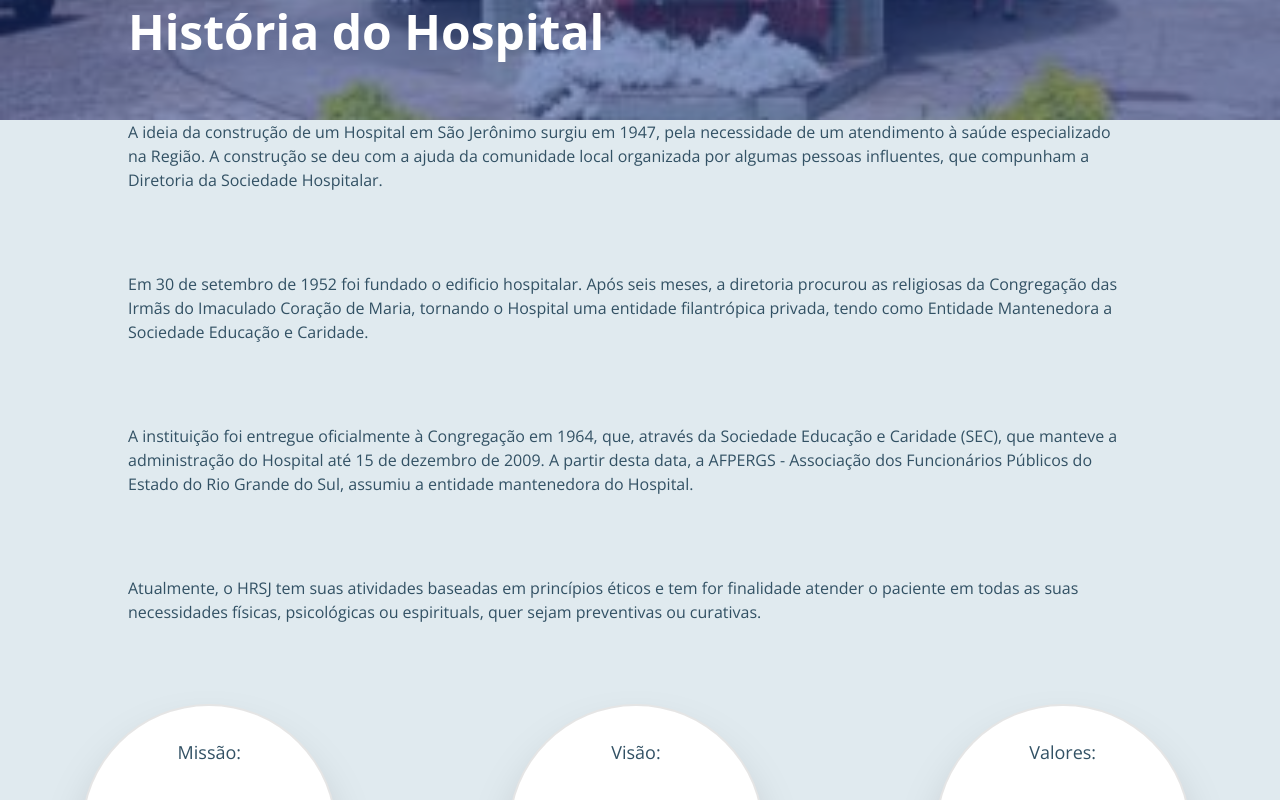
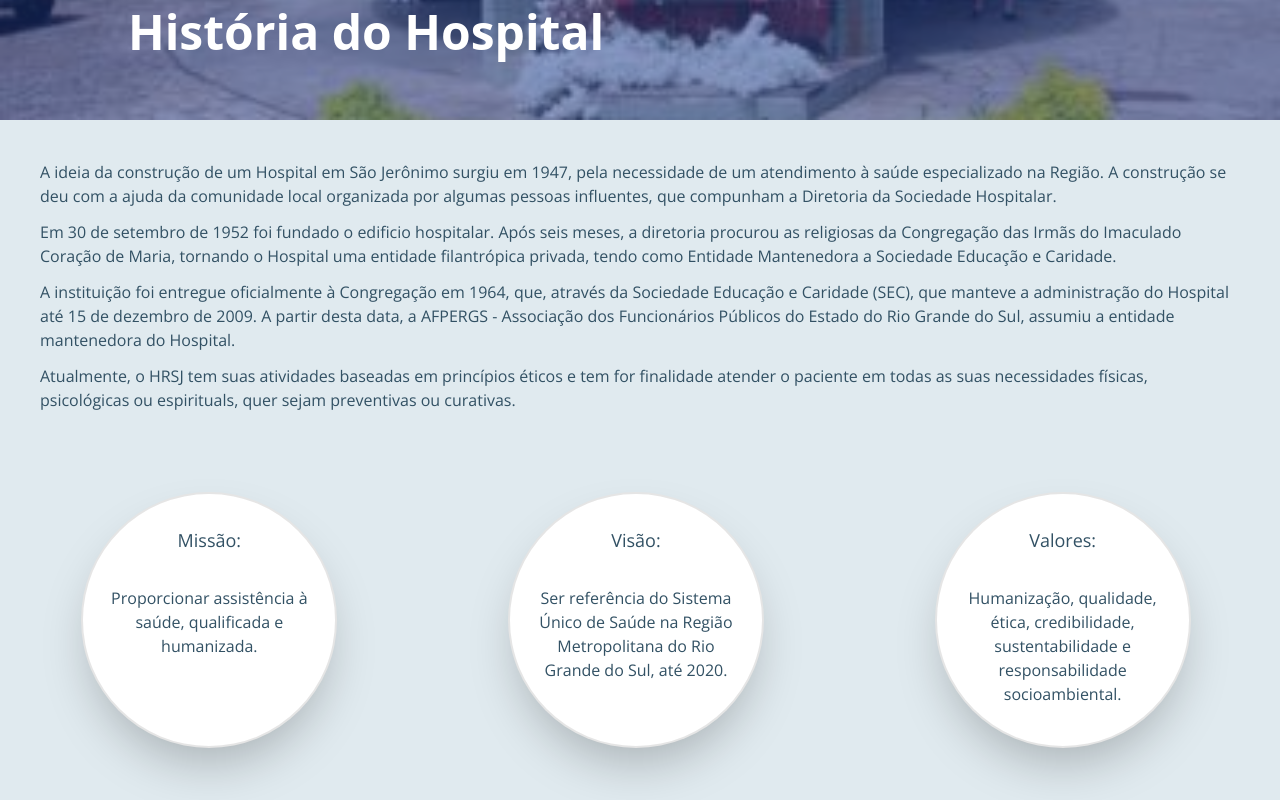
Before and after one commit to PabloAirez/site-hsjeronimo, a React (Vite) app: page /historia in a window 1280 px wide. Shown: the part 360-1160 px from the top of the page. Built offline with nearby package versions, Linux system fonts and the light colour scheme; no server answers.

Commit message:
Corrigindo textos dos convenios

```diff
--- a/src/components/Paragraph.jsx
+++ b/src/components/Paragraph.jsx
@@ -7,7 +7,7 @@ const Paragraph = ({title, text, classNameText, classNameTitle, hover}) => {
        {
          title && <p className={`font-body text-primaryColor mt-16 sm:ml-32 ml-10 sm:mr-40 mr-10 text-body  text-subtitle mb-4 ${classNameTitle} group-hover:${hover}`}>{title}</p>
        }
-        <p className={`font-body text-primaryColor mb-20 sm:ml-32 ml-10 sm:mr-40 mr-10 ${classNameText} group-hover:${hover}`}>{text}</p>
+        <p className={`font-body text-primaryColor ${classNameText} group-hover:${hover}`}>{text}</p>
     </>
   )
 }
--- a/src/pages/Convenios.jsx
+++ b/src/pages/Convenios.jsx
@@ -17,8 +17,8 @@ const Convenios = () => {
     <>
     <Banner title={"Convênios e Planos"} backgroundImage={backgroundImage}></Banner>
 
-      <Carrossel cards={planosSaude} classNameCard={"mt-10 h-1/4"} rounded={true} classNameText={"sm:ml-0 sm:mr-0 sm:w-full text-center p-10"}></Carrossel>
-      <Paragraph classNameText={"text-center"} text={"(Obs.: somente o paciente beneficiado de Afpergs + IPE tem direito à internação de emergência)."}></Paragraph>
+      <Carrossel cards={planosSaude} classNameCard={"mt-10 h-1/4"} rounded={true} classNameText={" sm:ml-0 sm:mr-0 sm:w-full  text-center p-10 "}></Carrossel>
+      <Paragraph classNameText={"text-center mb-16"} text={"(Obs: somente o paciente beneficiado de Afpergs + IPE tem direito à internação de emergência)."}></Paragraph>
       <div className="flex flex-row justify-center flex-wrap">
           {
             convenios.map((convenio)=>(
--- a/src/pages/Historia.jsx
+++ b/src/pages/Historia.jsx
@@ -25,14 +25,14 @@ const Historia = () => {
   return (
     <>
     <Banner title={"História do Hospital"} backgroundImage={backgroundImage}></Banner>
-    <Paragraph text={"A ideia da construção de um Hospital em São Jerônimo surgiu em 1947, pela necessidade de um atendimento à saúde especializado na Região. A construção se deu com a ajuda da comunidade local organizada por algumas pessoas influentes, que compunham a Diretoria da Sociedade Hospitalar."}></Paragraph>
-    <Paragraph text={"Em 30 de setembro de 1952 foi fundado o edificio hospitalar. Após seis meses, a diretoria procurou as religiosas da Congregação das Irmãs do Imaculado Coração de Maria, tornando o Hospital uma entidade filantrópica privada, tendo como Entidade Mantenedora a Sociedade Educação e Caridade."}></Paragraph>
-    <Paragraph text={"A instituição foi entregue oficialmente à Congregação em 1964, que, através da Sociedade Educação e Caridade (SEC), que manteve a administração do Hospital até 15 de dezembro de 2009. A partir desta data, a AFPERGS - Associação dos Funcionários Públicos do Estado do Rio Grande do Sul, assumiu a entidade mantenedora do Hospital."}></Paragraph>
-    <Paragraph text={"Atualmente, o HRSJ tem suas atividades baseadas em princípios éticos e tem for finalidade atender o paciente em todas as suas necessidades físicas, psicológicas ou espirituals, quer sejam preventivas ou curativas."}></Paragraph>
+    <Paragraph text={"A ideia da construção de um Hospital em São Jerônimo surgiu em 1947, pela necessidade de um atendimento à saúde especializado na Região. A construção se deu com a ajuda da comunidade local organizada por algumas pessoas influentes, que compunham a Diretoria da Sociedade Hospitalar."} classNameText={"ml-10 mr-10 mt-10"}></Paragraph>
+    <Paragraph text={"Em 30 de setembro de 1952 foi fundado o edificio hospitalar. Após seis meses, a diretoria procurou as religiosas da Congregação das Irmãs do Imaculado Coração de Maria, tornando o Hospital uma entidade filantrópica privada, tendo como Entidade Mantenedora a Sociedade Educação e Caridade."}  classNameText={" mt-3 ml-10 mr-10"}></Paragraph>
+    <Paragraph text={"A instituição foi entregue oficialmente à Congregação em 1964, que, através da Sociedade Educação e Caridade (SEC), que manteve a administração do Hospital até 15 de dezembro de 2009. A partir desta data, a AFPERGS - Associação dos Funcionários Públicos do Estado do Rio Grande do Sul, assumiu a entidade mantenedora do Hospital."}  classNameText={"mt-3 ml-10 mr-10"}></Paragraph>
+    <Paragraph text={"Atualmente, o HRSJ tem suas atividades baseadas em princípios éticos e tem for finalidade atender o paciente em todas as suas necessidades físicas, psicológicas ou espirituals, quer sejam preventivas ou curativas."} classNameText={"mt-3 ml-10 mr-10 mb-20"}></Paragraph>
     <div className='flex flex-row justify-around flex-wrap'>
-      <Card classNameCard={"border-solid border-2 border-black/10 rounded-full shadow-2xl bg-white mr-2 mb-10"}  title={"Missão:"} description={"Proporcionar assistência à saúde, qualificada e humanizada."}  classNameText={"sm:mr-10 sm:ml-10  "}></Card>
-      <Card classNameCard={"border-solid border-2 border-black/10 rounded-full shadow-2xl bg-white mr-2 mb-10"}  title={"Visão:"} description={"Ser referência do Sistema Único de Saúde na Região Metropolitana do Rio Grande do Sul, até 2020."}  classNameText={"sm:mr-10 sm:ml-10  "}></Card>
-      <Card classNameCard={"border-solid border-2 border-black/10 rounded-full shadow-2xl bg-white mr-2 mb-10"}  title={"Valores:"} description={"Humanização, qualidade, ética, credibilidade, sustentabilidade e responsabilidade socioambiental."}  classNameText={"sm:mr-10 sm:ml-10  "}></Card>
+      <Card classNameCard={"border-solid border-2 border-black/10 rounded-full shadow-2xl bg-white mr-2 mb-10"}  title={"Missão:"} description={"Proporcionar assistência à saúde, qualificada e humanizada."}  classNameText={"text-center ml-5 mr-5 mb-10"}></Card>
+      <Card classNameCard={"border-solid border-2 border-black/10 rounded-full shadow-2xl bg-white mr-2 mb-10"}  title={"Visão:"} description={"Ser referência do Sistema Único de Saúde na Região Metropolitana do Rio Grande do Sul, até 2020."}  classNameText={"text-center ml-5 mr-5 mb-10"}></Card>
+      <Card classNameCard={"border-solid border-2 border-black/10 rounded-full shadow-2xl bg-white mr-2 mb-10"}  title={"Valores:"} description={"Humanização, qualidade, ética, credibilidade, sustentabilidade e responsabilidade socioambiental."}  classNameText={"text-center ml-5 mr-5 mb-10"}></Card>
     </div>
 
 
--- a/src/pages/LGPD.jsx
+++ b/src/pages/LGPD.jsx
@@ -11,7 +11,7 @@ const LGPD = () => {
   return (
     <>
       <Banner title={"LGPD"} backgroundImage={backgroundImage}></Banner>
-      <Paragraph text={"LGPD - Lei Geral de Proteção de Dados. Descrição e informações referente ao LGPD"}></Paragraph>
+      <Paragraph text={"LGPD - Lei Geral de Proteção de Dados. Descrição e informações referente ao LGPD"} classNameText={"ml-32 mr-32 mb-10 mt-16"}></Paragraph>
       <Accordion title={"Informar o Título"} text={"Descrição o texto"}></Accordion>
     </>
   )
--- a/src/pages/Socioambiental.jsx
+++ b/src/pages/Socioambiental.jsx
@@ -11,12 +11,12 @@ const Socioambiental = () => {
   return (
     <>
     <Banner title={"Política Socioambiental"} backgroundImage={backgroundImage}></Banner>
-    <Paragraph title={"Sustentabilidade como prioridade"} text={"O Hospital Regional de São Jerônimo tem, em sua estratégia, a sustentabilidade ambiental como um dos mais importantes pilares de sustentação, pois entendemos que devemos preservar os recursos naturais cada vez mais escassos e minimizar os impactos ambientais decorrentes de nossas atividades."}></Paragraph>
-    <Accordion title={"Atendimento legal:"} text={"Cumprir com os requisitos legais e outros requisitos subscritos pela instituição;"}></Accordion>
-    <Accordion title={"Ética Socioambiental:"} text={"Criar canais de comunicação aberto junto ao público interno e externo, colaborando com o Desenvolvimento Sustentável;"}></Accordion>
-    <Accordion title={"Conscientização Ambiental:"} text={"Promover em todos os níveis a conscientização ambiental com foco no senso de responsabilidade individual e o sentido de prevenção com relação ao meio ambiente;"}></Accordion>
-    <Accordion title={"Controle dos Impactos Ambientais:"} text={"Promover alternativas para prevenir a poluição hídrica, da atmosfera e do solo;"}></Accordion>
-    <Accordion title={"Melhoria Contínua:"} text={"Prover recursos necessários à implantação desta política e de seu Sistema de Gestão Ambiental, melhorando continuamente suas atividades, processos e serviços."}></Accordion>
+    <Paragraph classNameText={"ml-32 mb-16 mr-32"} title={"Sustentabilidade como prioridade"} text={"O Hospital Regional de São Jerônimo tem, em sua estratégia, a sustentabilidade ambiental como um dos mais importantes pilares de sustentação, pois entendemos que devemos preservar os recursos naturais cada vez mais escassos e minimizar os impactos ambientais decorrentes de nossas atividades."}></Paragraph>
+    <Accordion title={"Atendimento legal"} text={"Cumprir com os requisitos legais e outros requisitos subscritos pela instituição;"}></Accordion>
+    <Accordion title={"Ética Socioambiental"} text={"Criar canais de comunicação aberto junto ao público interno e externo, colaborando com o Desenvolvimento Sustentável;"}></Accordion>
+    <Accordion title={"Conscientização Ambiental"} text={"Promover em todos os níveis a conscientização ambiental com foco no senso de responsabilidade individual e o sentido de prevenção com relação ao meio ambiente;"}></Accordion>
+    <Accordion title={"Controle dos Impactos Ambientais"} text={"Promover alternativas para prevenir a poluição hídrica, da atmosfera e do solo;"}></Accordion>
+    <Accordion title={"Melhoria Contínua"} text={"Prover recursos necessários à implantação desta política e de seu Sistema de Gestão Ambiental, melhorando continuamente suas atividades, processos e serviços."}></Accordion>
 
     </>
   )
```
